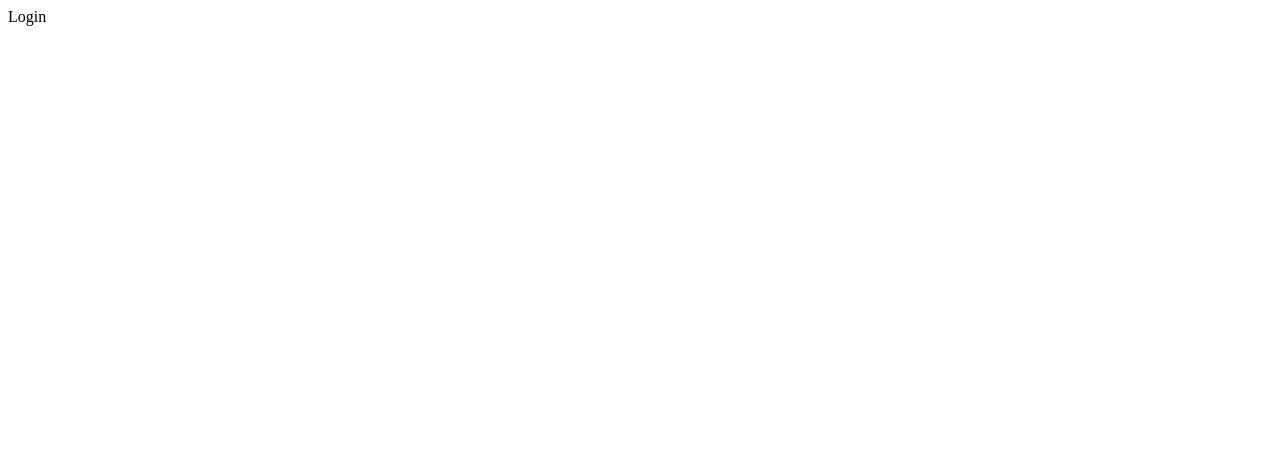
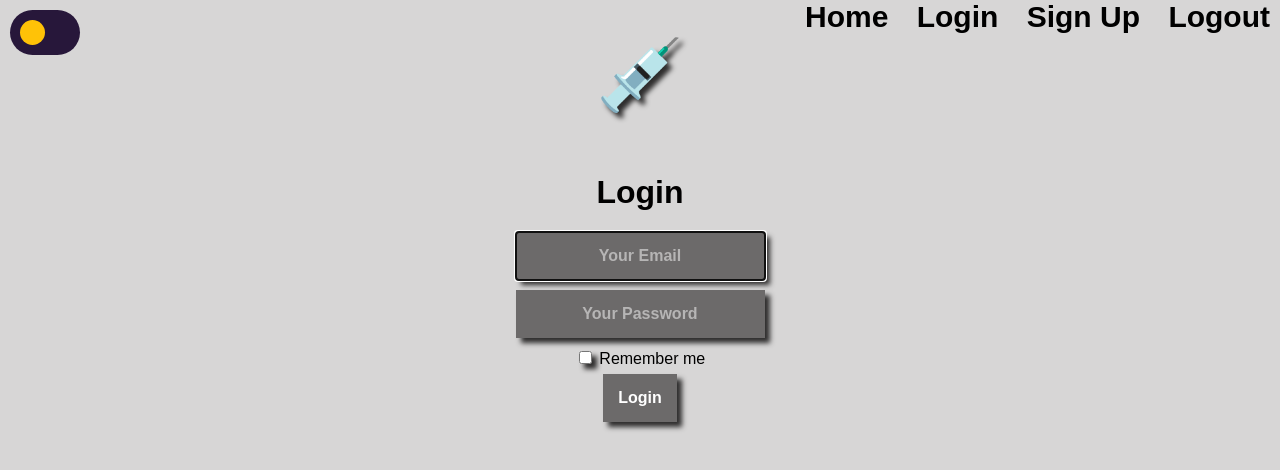
Before and after one commit to witkiewiczmikolaj/helbreder, a Flask app: page /login in a window 1280 px wide. Before the commit the part shown is almost empty. Shown: the top 470 px of the page. Run offline with Flask 2, Linux system fonts and the light colour scheme; parts of the project's set-up code (start-up, migrations or seed data) failed here and were passed over.

Commit message:
Login page

```diff
--- a/core/app/app.py
+++ b/core/app/app.py
@@ -38,7 +38,7 @@ def code_outcome():
 
 @helbreder.route('/login')
 def login():
-    return 'Login'
+    return render_template('html/login.html')
 
 @helbreder.route('/signup')
 def signup():
--- a/core/app/static/styles/main.css
+++ b/core/app/static/styles/main.css
@@ -67,6 +67,12 @@ body {
 	padding: 10px;
 }
 
+a {
+	color: var(--text-color);
+	text-decoration: none;
+	font-weight: 600;
+}
+
 p {
 	font-weight: 600;
 	font-size: 30px;
@@ -106,6 +112,12 @@ header {
 .column {
 	float: left;
 	width: 33.33%;
+	text-align: center;
+}
+
+.column-center {
+	padding-top: 10%;
+	width: 100%;
 	text-align: center;
 }
 
--- /dev/null
+++ b/core/app/templates/html/login.html
@@ -0,0 +1,38 @@
+<!DOCTYPE html>
+<html>
+   <head>
+      <meta charset="UTF-8">
+      <title>Login</title>
+      <link rel="stylesheet" type= "text/css" href= "{{ url_for('static',filename='styles/main.css') }}">
+   </head>
+   <body>
+    <header>
+        <div class="radio-btn">
+            <div class="radio-inner"></div>
+        </div>
+        <nav class="navbar">
+           <a href="{{ url_for('static_main') }}" class="navbar-item">Home</a>
+           <a href="{{ url_for('login') }}" class="navbar-item">Login</a>
+           <a href="{{ url_for('signup') }}" class="navbar-item">Sign Up</a>
+           <a href="{{ url_for('logout') }}" class="navbar-item">Logout</a>
+        </nav>
+        <p class="syringe">&#128137;</p>
+    </header>
+    <br>
+    <div class="column-center">
+        <h1>Login</h3>
+        <div>
+            <form method="POST" action="/login">
+                <input class="input is-large" type="email" name="email" placeholder="Your Email" autofocus="">
+                <br>
+                <input class="input is-large" type="password" name="password" placeholder="Your Password">
+                <br>
+                <input type="checkbox" name="remember">
+                Remember me
+                <br>
+                <input type="submit" class="button" name="Login" value="Login"></input>
+            </form>
+        </div>
+    </div>
+    </body>
+</html>
```
